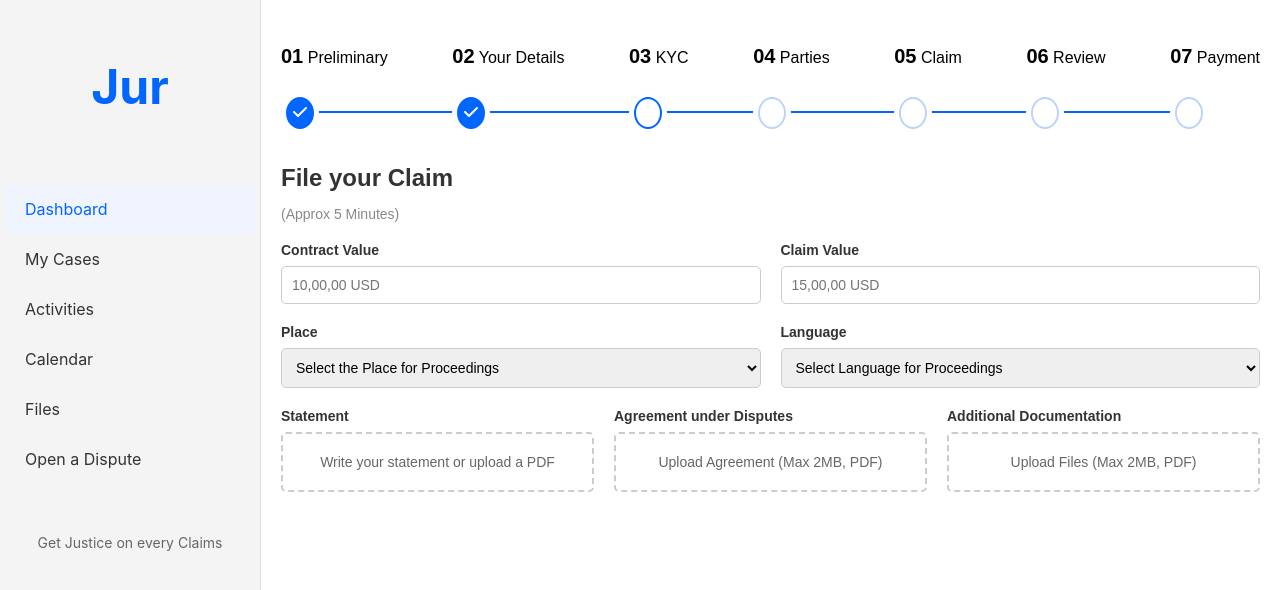
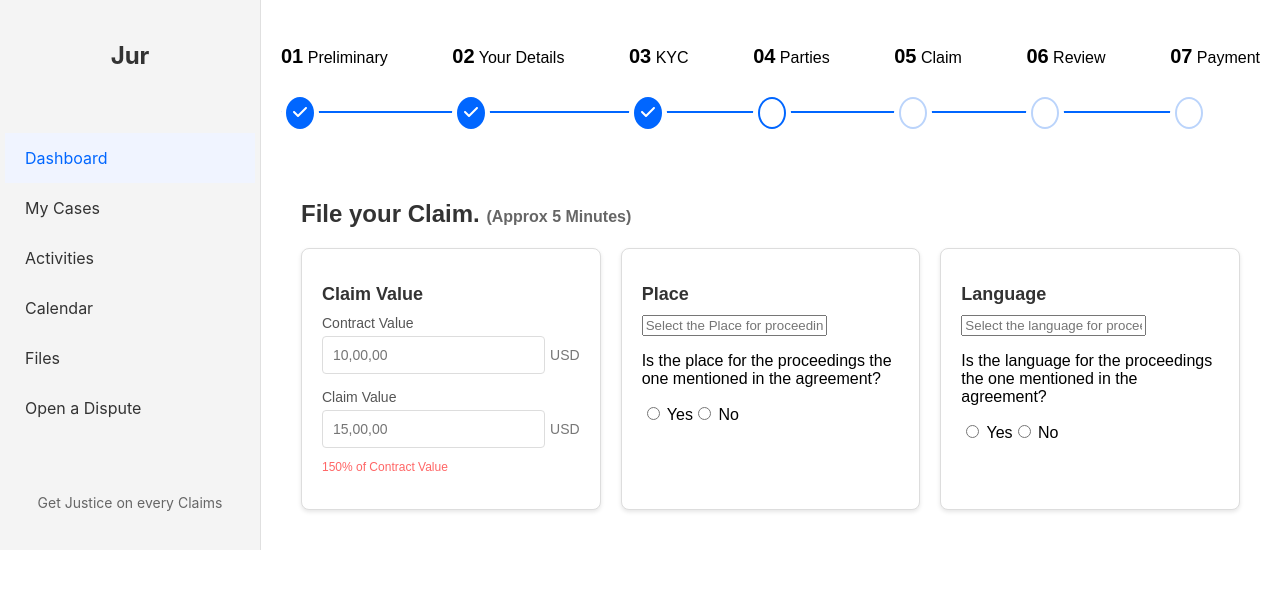
Before and after one commit to im-ayushjha/Rise11, a React (Create React App) app in the folder rise11/: page / in a window 1280 px wide. Shown: the top 590 px of the page. Built offline with nearby package versions, Linux system fonts and the light colour scheme.

Commit message:
create middle component

```diff
--- a/rise11/src/App.js
+++ b/rise11/src/App.js
@@ -8,6 +8,7 @@ function App() {
     <div className="app">
       <Sidebar />
       <DashboardContent />
+      {/* <Clain /> */}
     </div>
   );
 }
--- /dev/null
+++ b/rise11/src/components/ClaimForm.css
@@ -0,0 +1,112 @@
+/* General styles */
+body {
+  font-family: Arial, sans-serif;
+  margin: 0;
+  padding: 0;
+  background-color: #f8f9fa;
+}
+
+.container {
+  max-width: 1200px;
+  margin: auto;
+  padding: 20px;
+}
+
+h1 {
+  font-size: 24px;
+  color: #333;
+}
+
+h1 span {
+  font-size: 16px;
+  color: #666;
+}
+
+h2 {
+  font-size: 18px;
+  color: #333;
+  margin-bottom: 10px;
+}
+
+/* Form section styles */
+.form-section {
+  display: flex;
+  gap: 20px;
+  margin-top: 20px;
+}
+
+.card {
+  background-color: #fff;
+  border: 1px solid #ddd;
+  border-radius: 8px;
+  padding: 20px;
+  flex: 1;
+  box-shadow: 0 2px 4px rgba(0, 0, 0, 0.1);
+}
+
+.field {
+  margin-bottom: 15px;
+}
+
+.field label {
+  display: block;
+  font-size: 14px;
+  margin-bottom: 5px;
+  color: #555;
+}
+
+.input-group {
+  display: flex;
+  align-items: center;
+}
+
+.input-group input {
+  flex: 1;
+  padding: 10px;
+  font-size: 14px;
+  border: 1px solid #ddd;
+  border-radius: 4px;
+}
+
+.input-group .currency {
+  margin-left: 5px;
+  font-size: 14px;
+  color: #777;
+}
+
+.note {
+  font-size: 12px;
+  color: #f66;
+}
+
+/* Upload Section */
+.upload-section {
+  display: flex;
+  gap: 20px;
+  margin-top: 20px;
+}
+
+.upload-btn {
+  background-color: #007bff;
+  color: white;
+  padding: 10px 15px;
+  border: none;
+  border-radius: 4px;
+  cursor: pointer;
+  font-size: 14px;
+}
+
+.upload-btn:hover {
+  background-color: #0056b3;
+}
+
+/* Options (Radio Buttons) */
+.options {
+  display: flex;
+  gap: 10px;
+}
+
+.options label {
+  font-size: 14px;
+  color: #555;
+}
--- a/rise11/src/components/DashboardContent.css
+++ b/rise11/src/components/DashboardContent.css
@@ -75,70 +75,76 @@
   border: 2px solid #0066ff;
 }
 
-.form-section h2 {
-  font-size: 24px;
-  font-weight: bold;
-  margin-bottom: 10px;
-  color: #333333;
+/* file your claim */
+.container {
+  max-width: 100%;
+  margin: auto;
+  padding: 20px;
 }
 
-.form-section p {
-  font-size: 14px;
-  color: #888888;
-  margin-bottom: 20px;
+h1 {
+  font-size: 24px;
+  color: #333;
 }
 
-.form-row {
+h1 span {
+  font-size: 16px;
+  color: #666;
+}
+
+h2 {
+  font-size: 18px;
+  color: #333;
+  margin-bottom: 10px;
+}
+
+/* Form section styles */
+.form-section {
   display: flex;
   gap: 20px;
-  margin-bottom: 20px;
+  margin-top: 20px;
 }
 
-.form-group {
+.card {
+  background-color: #fff;
+  border: 1px solid #ddd;
+  border-radius: 8px;
+  padding: 20px;
   flex: 1;
-  display: flex;
-  flex-direction: column;
+  box-shadow: 0 2px 4px rgba(0, 0, 0, 0.1);
 }
 
-.form-group label {
-  font-size: 14px;
-  font-weight: bold;
-  color: #333333;
-  margin-bottom: 8px;
+.field {
+  margin-bottom: 15px;
 }
 
-.form-group input,
-.form-group select {
-  padding: 10px;
-  border: 1px solid #cccccc;
-  border-radius: 5px;
+.field label {
+  display: block;
   font-size: 14px;
+  margin-bottom: 5px;
+  color: #555;
 }
 
-.upload-section {
-  flex: 1;
+.input-group {
   display: flex;
-  flex-direction: column;
+  align-items: center;
 }
 
-.upload-section label {
+.input-group input {
+  flex: 1;
+  padding: 10px;
   font-size: 14px;
-  font-weight: bold;
-  color: #333333;
-  margin-bottom: 8px;
+  border: 1px solid #ddd;
+  border-radius: 4px;
 }
 
-.upload-box {
-  padding: 20px;
-  border: 2px dashed #cccccc;
-  border-radius: 5px;
-  text-align: center;
-  color: #666666;
+.input-group .currency {
+  margin-left: 5px;
   font-size: 14px;
-  background-color: #ffffff;
+  color: #777;
 }
 
-.upload-box:hover {
-  border-color: #0066ff;
-  background-color: #f0f8ff;
+.note {
+  font-size: 12px;
+  color: #f66;
 }
--- a/rise11/src/components/DashboardContent.js
+++ b/rise11/src/components/DashboardContent.js
@@ -49,7 +49,7 @@ function DashboardContent() {
             KYC
           </p>
           <div className="circle">
-            <div className="step current">
+            <div className="step completed">
               <FontAwesomeIcon icon={faCheck} />
             </div>
           </div>
@@ -64,7 +64,7 @@ function DashboardContent() {
             Parties
           </p>
           <div className="circle">
-            <div className="step">
+            <div className="step current">
               <FontAwesomeIcon icon={faCheck} />
             </div>
           </div>
@@ -115,51 +115,69 @@ function DashboardContent() {
           </div>
         </div>
       </div>
+
+      <div className="container">
+        <h1>
+          File your Claim. <span>(Approx 5 Minutes)</span>
+        </h1>
         <div className="form-section">
-        <h2>File your Claim</h2>
-        <p>(Approx 5 Minutes)</p>
-        <div className="form-row">
-          <div className="form-group">
+          {/* Claim Value Section */}
+          <div className="claim-value card">
+            <h2>Claim Value</h2>
+            <div className="field">
               <label>Contract Value</label>
-            <input type="text" placeholder="10,00,00 USD" />
-          </div>
-          <div className="form-group">
-            <label>Claim Value</label>
-            <input type="text" placeholder="15,00,00 USD" />
+              <div className="input-group">
+                <input type="text" placeholder="10,00,00" />
+                <span className="currency">USD</span>
               </div>
             </div>
-        <div className="form-row">
-          <div className="form-group">
-            <label>Place</label>
-            <select>
-              <option>Select the Place for Proceedings</option>
-              <option>Place 1</option>
-              <option>Place 2</option>
-            </select>
+            <div className="field">
+              <label>Claim Value</label>
+              <div className="input-group">
+                <input type="text" placeholder="15,00,00" />
+                <span className="currency">USD</span>
               </div>
-          <div className="form-group">
-            <label>Language</label>
-            <select>
-              <option>Select Language for Proceedings</option>
-              <option>English</option>
-              <option>Spanish</option>
-            </select>
+              <p className="note">150% of Contract Value</p>
             </div>
           </div>
-        <div className="form-row">
-          <div className="upload-section">
-            <label>Statement</label>
-            <div className="upload-box">
-              Write your statement or upload a PDF
+
+          {/* Place Section */}
+          <div className="place card">
+            <h2>Place</h2>
+            <input type="text" placeholder="Select the Place for proceedings" />
+            <p>
+              Is the place for the proceedings the one mentioned in the
+              agreement?
+            </p>
+            <div className="options">
+              <label>
+                <input type="radio" name="place" /> Yes
+              </label>
+              <label>
+                <input type="radio" name="place" /> No
+              </label>
             </div>
           </div>
-          <div className="upload-section">
-            <label>Agreement under Disputes</label>
-            <div className="upload-box">Upload Agreement (Max 2MB, PDF)</div>
+
+          {/* Language Section */}
+          <div className="language card">
+            <h2>Language</h2>
+            <input
+              type="text"
+              placeholder="Select the language for proceedings"
+            />
+            <p>
+              Is the language for the proceedings the one mentioned in the
+              agreement?
+            </p>
+            <div className="options">
+              <label>
+                <input type="radio" name="language" /> Yes
+              </label>
+              <label>
+                <input type="radio" name="language" /> No
+              </label>
             </div>
-          <div className="upload-section">
-            <label>Additional Documentation</label>
-            <div className="upload-box">Upload Files (Max 2MB, PDF)</div>
           </div>
         </div>
       </div>
```
Also changed, not shown: rise11/src/components/ClaimForm.js (added, +91 -0 lines), rise11/public/logo512.png (added), rise11/public/robots.txt (added), 1 other file (tests, documents, lock files or other folders). Lines whose indentation alone changed are shown as unchanged.
